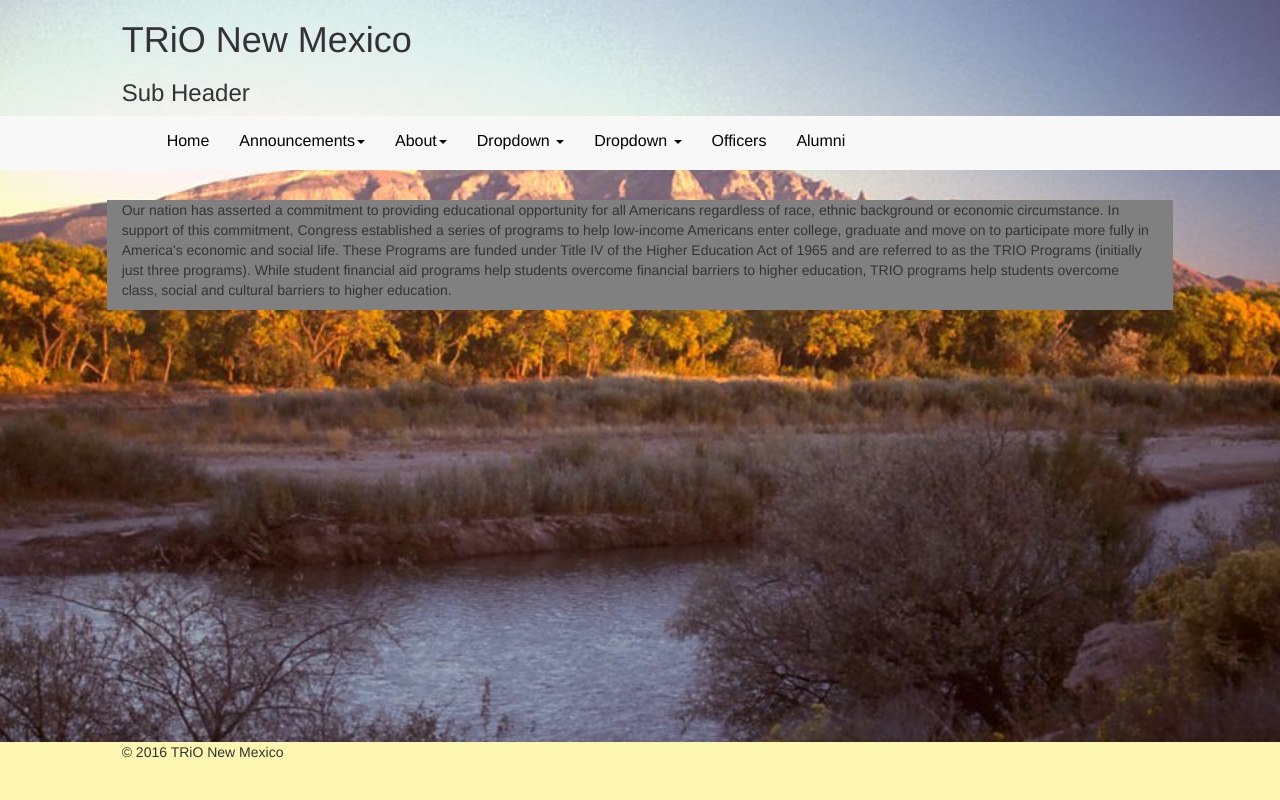
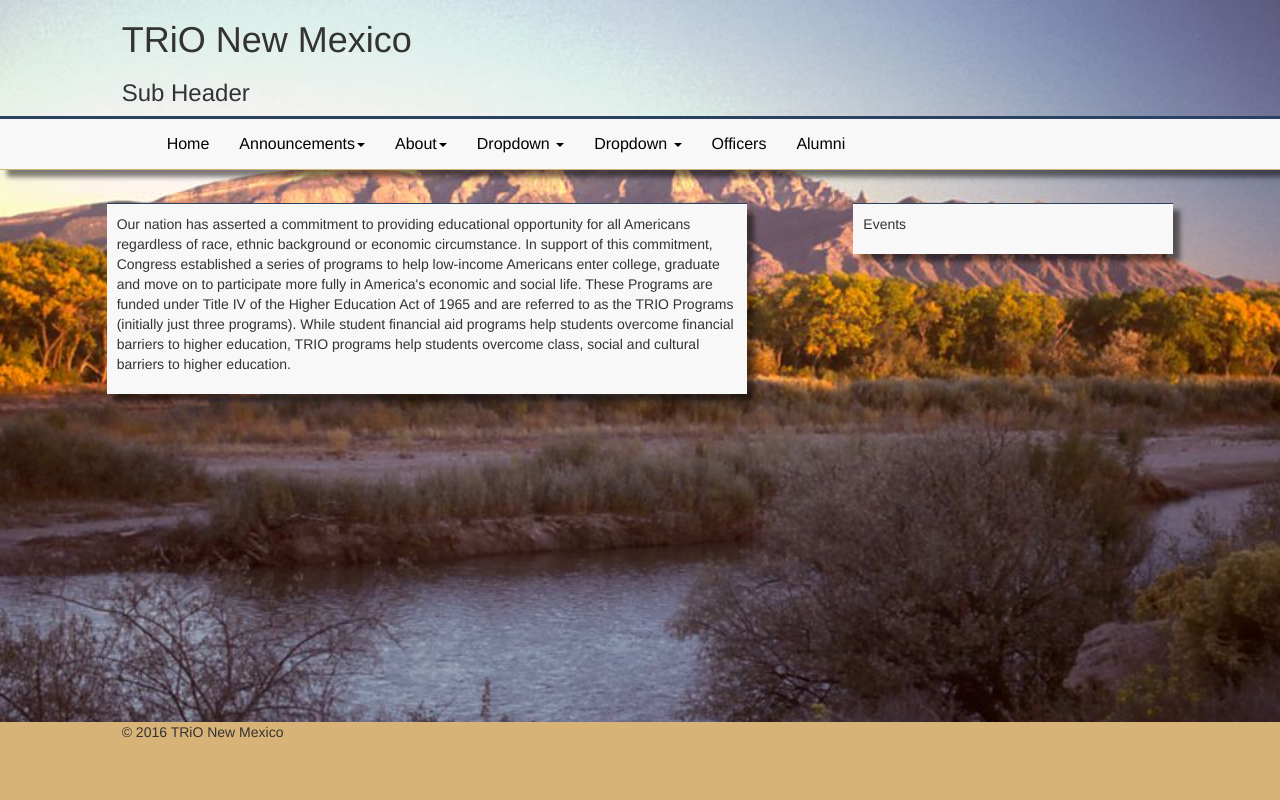
Before and after one commit to RPJarvis/trio_nm, a Django app: page / in a window 1280 px wide. Run offline with Django 3.2, Linux system fonts and the light colour scheme; some libraries are stand-ins or nearby versions.

Commit message:
some template worl

```diff
--- a/trio_nm/static/css/scss/styles.scss
+++ b/trio_nm/static/css/scss/styles.scss
@@ -1,8 +1,9 @@
 $cimson: #E3170A;
-$sea-green: #A9E5BB;
-$dark-yellow: #EFCA08;
-$light-yellow: #FCF6B1;
-$dark-purple: #2D1E2F;
+$tea-green: #D4E6B5;
+$dark-yellow: #D7B377;
+$pastel_blue: #AFC2D5;
+$dark-blue: #2B4162;
+$cream: f8f8f8;
 
 
 body {
@@ -13,10 +14,6 @@ body {
   background-size: cover;
 }
 
-.content {
-  background-color: transparent;
-
-}
 
 #banner {
 
@@ -24,12 +21,34 @@ body {
 }
 
 #nav-container {
+  border-top: 3px solid $dark-blue;
+  border-bottom: 1px solid $dark-yellow;
   background: #f8f8f8;
   height: 54px;
   color: black;
+  -webkit-box-shadow: 7px 7px 5px 0px rgba(0,0,0,0.5);
+  -moz-box-shadow: 7px 7px 5px 0px rgba(0,0,0,0.5);
+  box-shadow: 7px 7px 5px 0px rgba(0,0,0,0.5);
 }
 
+.navbar-default {
+  border: none !important;
+}
 
+#navbar {
+  ul {
+    li {
+      a {
+        color: black;
+        font-size: 16px;
+      }
+      a:hover {
+        background-color: $tea-green;
+        color: $cream;
+      }
+    }
+  }
+}
 
 .content-row {
   background-color: transparent;
@@ -44,31 +63,27 @@ body {
   }
 }
 
-.main {
-  background-color: gray;
+.main, #events-portlet {
+  background-color: #f8f8f8;
   margin-top: 14px;
+  padding: 10px 10px 10px 10px;
+  position: inherit;
 }
 
-.navbar-default {
-  border: none !important;
+.content-container {
+  border-top: 2px solid $dark-blue;
+  -webkit-box-shadow: 7px 7px 5px 0px rgba(0,0,0,0.5);
+-moz-box-shadow: 7px 7px 5px 0px rgba(0,0,0,0.5);
+box-shadow: 7px 7px 5px 0px rgba(0,0,0,0.5);
 }
 
-#navbar {
-  ul {
-    li {
-        a {
-          color: black;
-          font-size: 16px;
-        }
-    }
-  }
-}
+
 
 #footer-container {
-  background-color: $light-yellow;
+  background-color: $dark-yellow;
   position: absolute;
   bottom: 0;
   width: 100%;
-  height: 58px;
+  height: 78px;
 
 }
--- a/trio_nm/static/css/styles.css
+++ b/trio_nm/static/css/styles.css
@@ -12,9 +12,14 @@ body {
   opacity: 0.5; }
 
 #nav-container {
+  border-top: 3px solid #2B4162;
+  border-bottom: 1px solid #D7B377;
   background: #f8f8f8;
   height: 54px;
-  color: black; }
+  color: black;
+  -webkit-box-shadow: 7px 7px 5px 0px rgba(0, 0, 0, 0.5);
+  -moz-box-shadow: 7px 7px 5px 0px rgba(0, 0, 0, 0.5);
+  box-shadow: 7px 7px 5px 0px rgba(0, 0, 0, 0.5); }
 
 .content-row {
   background-color: transparent; }
@@ -22,9 +27,17 @@ body {
 #header-wrapper #banner {
   opacity: 1 !important; }
 
-.main {
-  background-color: gray;
-  margin-top: 14px; }
+.main, #events-portlet {
+  background-color: #f8f8f8;
+  margin-top: 14px;
+  padding: 10px 10px 10px 10px;
+  position: inherit; }
+
+.content-container {
+  border-top: 1px solid #2B4162;
+  -webkit-box-shadow: 7px 7px 5px 0px rgba(0, 0, 0, 0.5);
+  -moz-box-shadow: 7px 7px 5px 0px rgba(0, 0, 0, 0.5);
+  box-shadow: 7px 7px 5px 0px rgba(0, 0, 0, 0.5); }
 
 .navbar-default {
   border: none !important; }
@@ -32,12 +45,15 @@ body {
 #navbar ul li a {
   color: black;
   font-size: 16px; }
+#navbar ul li a:hover {
+  background-color: #D4E6B5;
+  color: f8f8f8; }
 
 #footer-container {
-  background-color: #FCF6B1;
+  background-color: #D7B377;
   position: absolute;
   bottom: 0;
   width: 100%;
-  height: 58px; }
+  height: 78px; }
 
 /*# sourceMappingURL=styles.css.map */
--- a/trio_nm/trio_nm_main/templates/trio_nm_main/_header.html
+++ b/trio_nm/trio_nm_main/templates/trio_nm_main/_header.html
@@ -15,7 +15,7 @@
         <div class="col-md-10">
             <nav class="navbar navbar-default" id="main_nav" role="navigation">
                 <div class="container-fluid">
-                    <!-- Brand and toggle get grouped for better mobile display -->
+
                     <div class="navbar-header">
                       <button type="button" class="navbar-toggle" data-toggle="collapse" data-target="#navbar">
                         <span class="sr-only">Toggle navigation</span>
--- a/trio_nm/trio_nm_main/templates/trio_nm_main/index.html
+++ b/trio_nm/trio_nm_main/templates/trio_nm_main/index.html
@@ -3,7 +3,7 @@
 <div class="container-fluid content">
     <div class="row content-row">
         <div class="col-md-1"></div>
-        <div class="col-md-10 main">
+        <div class="col-md-6 main content-container">
             <p>
                 Our nation has asserted a commitment to providing educational opportunity for all
                 Americans regardless of race, ethnic background or economic circumstance. In support
@@ -16,6 +16,10 @@
                 higher education.</p>
         </div>
         <div class="col-md-1"></div>
+        <div class="col-md-3 content-container" id="events-portlet">
+            <p>Events</p>
+        </div>
+        <div class="col-md-1"></div>
     </div>
 </div>
 {% endblock %}
```
Also changed, not shown: 1 other file.
